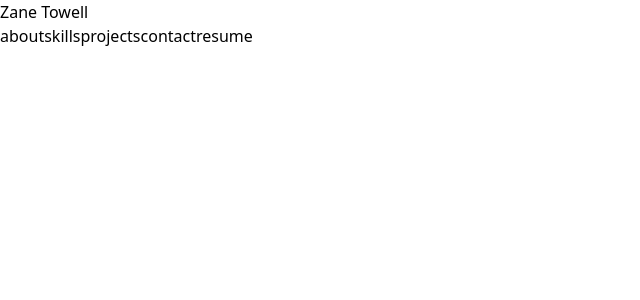
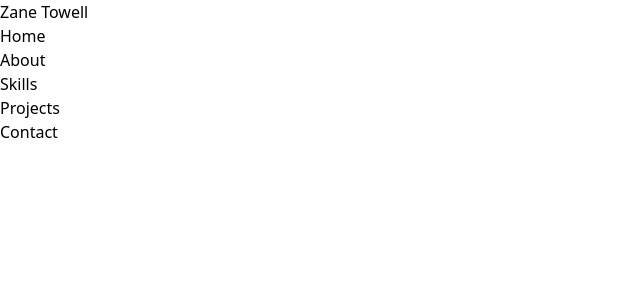
Before and after one commit to zanetowell/portfoliov2, a React (Vite) app: page / in a window 1280 px wide. Shown: the top 300 px of the page, without its empty margins (0-640 px from the left). Built offline with nearby package versions, Linux system fonts and the light colour scheme.

Commit message:
resizes nav text and adds spacing

```diff
--- a/src/App.jsx
+++ b/src/App.jsx
@@ -1,15 +1,18 @@
-import { useState } from 'react'
-
 import Navbar from './components/Navbar'
+import About from './components/About'
 
 import './App.css'
 
 function App() {
-  const [count, setCount] = useState(0)
 
   return (
     <div>
-      <Navbar />
+      <div className='flex flex-wrap justify-between text-2xl w-screen z-1000'>
+        <Navbar />
+      </div>
+      <div>
+
+      </div>
     </div>
   )
 }
--- a/src/components/Navbar.jsx
+++ b/src/components/Navbar.jsx
@@ -8,21 +8,18 @@ import Nav from 'react-bootstrap/Nav';
 
 function MyNav() {
   return (
-    <Navbar bg="" variant='light' expand="lg" fixed='top' id='myNav' className='flex justify-between'>
-      <Container>
-        <Navbar.Brand id='name'><Link to='about-me' >Zane Towell</Link></Navbar.Brand>
-        <Navbar.Toggle aria-controls="basic-navbar-nav" />
-        <Navbar.Collapse id="basic-navbar-nav">
-          <Nav className="me-auto">
-            <Nav.Link><Link to='about-me' >about</Link></Nav.Link>
-            <Nav.Link><Link to='skills' >skills</Link></Nav.Link>
-            <Nav.Link><Link to='projects' >projects</Link></Nav.Link>
-            <Nav.Link><Link to='contact' >contact</Link></Nav.Link>
-            <Nav.Link href='https://docs.google.com/document/d/e/2PACX-1vQ0PP-nZU4PzCAHGi6cxFY7saOU6HBi6fh524lBfj-zoCYvy1MkLCAfHPNM-oho0jajIYd3mT-I36KI/pub' target='_blank' rel='noreferrer'>resume</Nav.Link>
-          </Nav>
-        </Navbar.Collapse>
-      </Container>
-    </Navbar>
+    <div className='inline-flex justify-between w-screen'>
+      <div className='ml-4 mt-4 mr-2'>
+        <h1 className='text-4xl'>Zane Towell</h1>
+      </div>
+      <div className='flex mt-4 gap-3 mr-4'>
+        <p className='cursor-pointer text-3xl'>Home</p>
+        <p className='cursor-pointer text-3xl'>About</p>
+        <p className='cursor-pointer text-3xl'>Skills</p>
+        <p className='cursor-pointer text-3xl'>Projects</p>
+        <p className='cursor-pointer text-3xl'>Contact</p>
+      </div>
+    </div>
   );
 }
 
```
